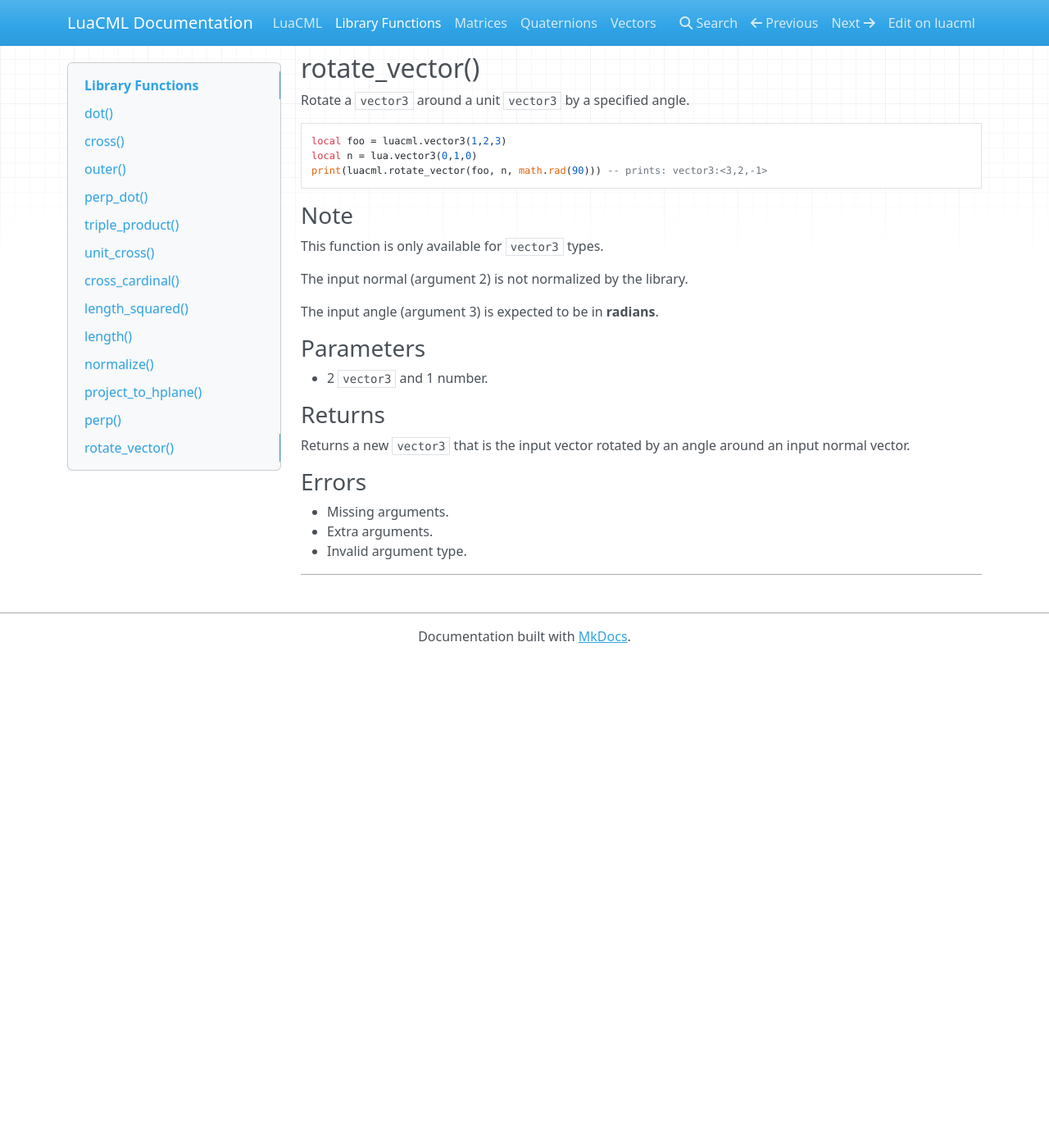
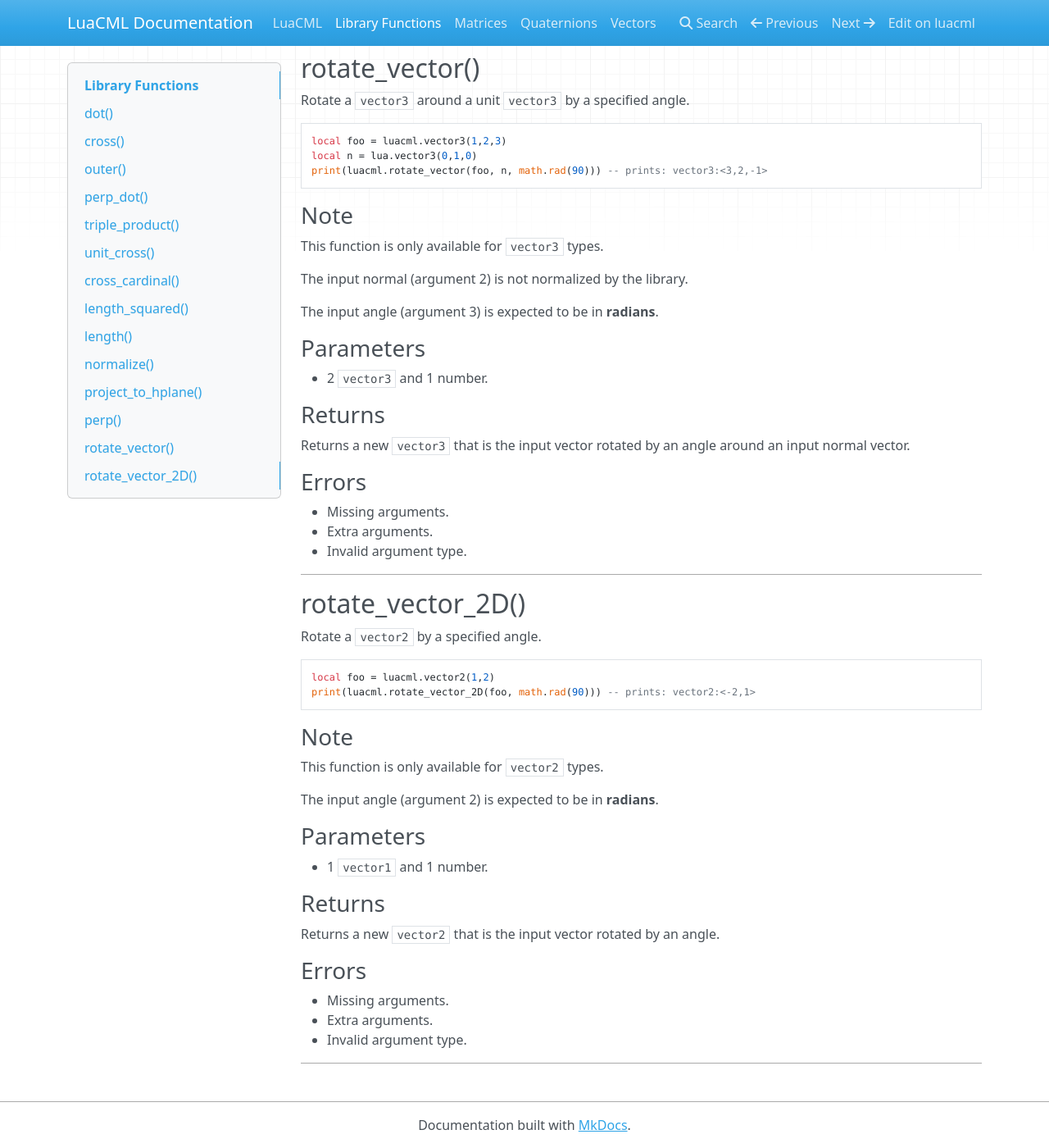
Before and after one commit to cjtallman/luacml, an MkDocs documentation site: the page built from docs/library-docs.md, in a window 1280 px wide and 1400 px high, scrolled down 8723 px. Shown: the whole window at 82% size. Built offline with MkDocs 1.6.1, drawn with Linux system fonts in a browser that asks for light colours; nearby versions of some CDN libraries; before the commit the page ends 9527 px from its top, so only the background shows below that.

Commit message:
Adding rotate_vector_2D()

````diff
--- a/docs/library-docs.md
+++ b/docs/library-docs.md
@@ -494,3 +494,34 @@ input normal vector.
 -   Invalid argument type.
 
 --------------------------------------------------------------------------------
+
+## rotate_vector_2D()
+
+Rotate a `vector2` by a specified angle.
+
+```lua
+local foo = luacml.vector2(1,2)
+print(luacml.rotate_vector_2D(foo, math.rad(90))) -- prints: vector2:<-2,1>
+```
+
+### Note
+
+This function is only available for `vector2` types.
+
+The input angle (argument 2) is expected to be in **radians**.
+
+### Parameters
+
+-   1 `vector1` and 1 number.
+
+### Returns
+
+Returns a new `vector2` that is the input vector rotated by an angle.
+
+### Errors
+
+-   Missing arguments.
+-   Extra arguments.
+-   Invalid argument type.
+
+--------------------------------------------------------------------------------
````
Also changed, not shown: 3 other files.
